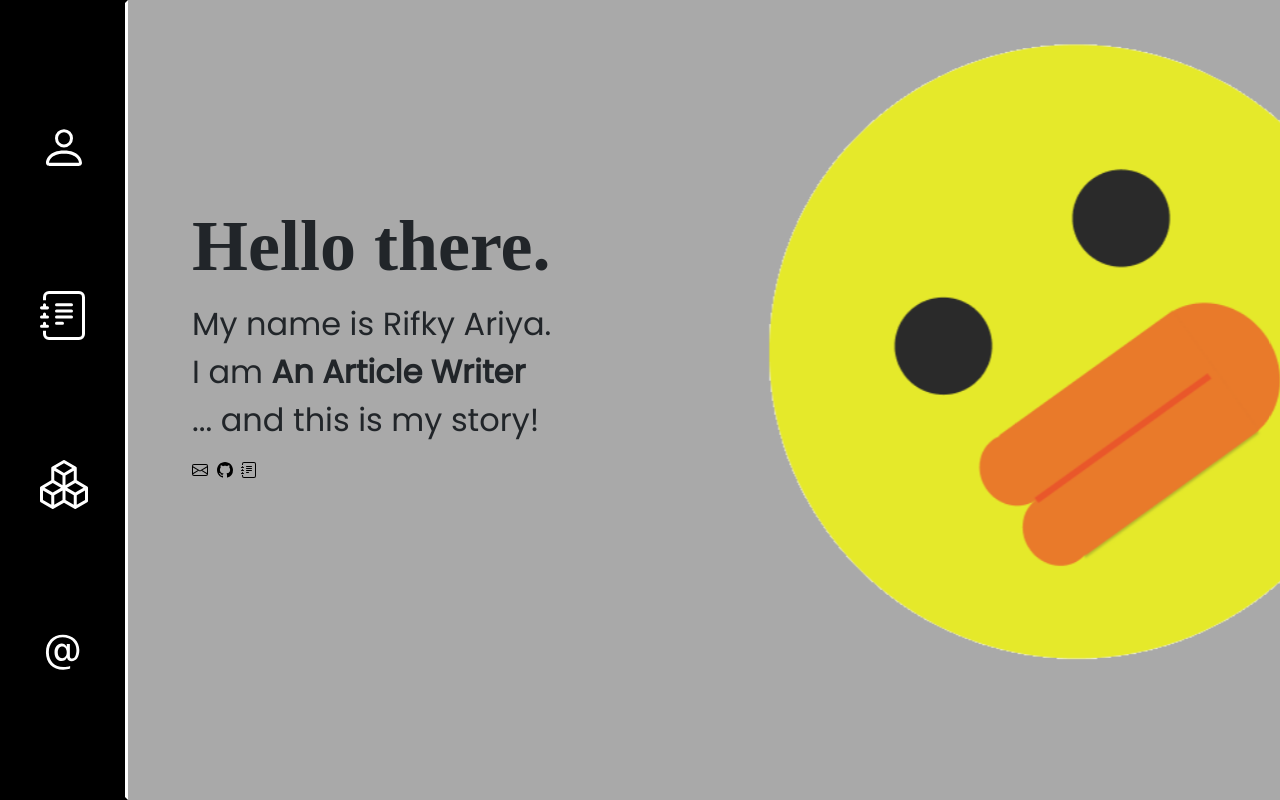
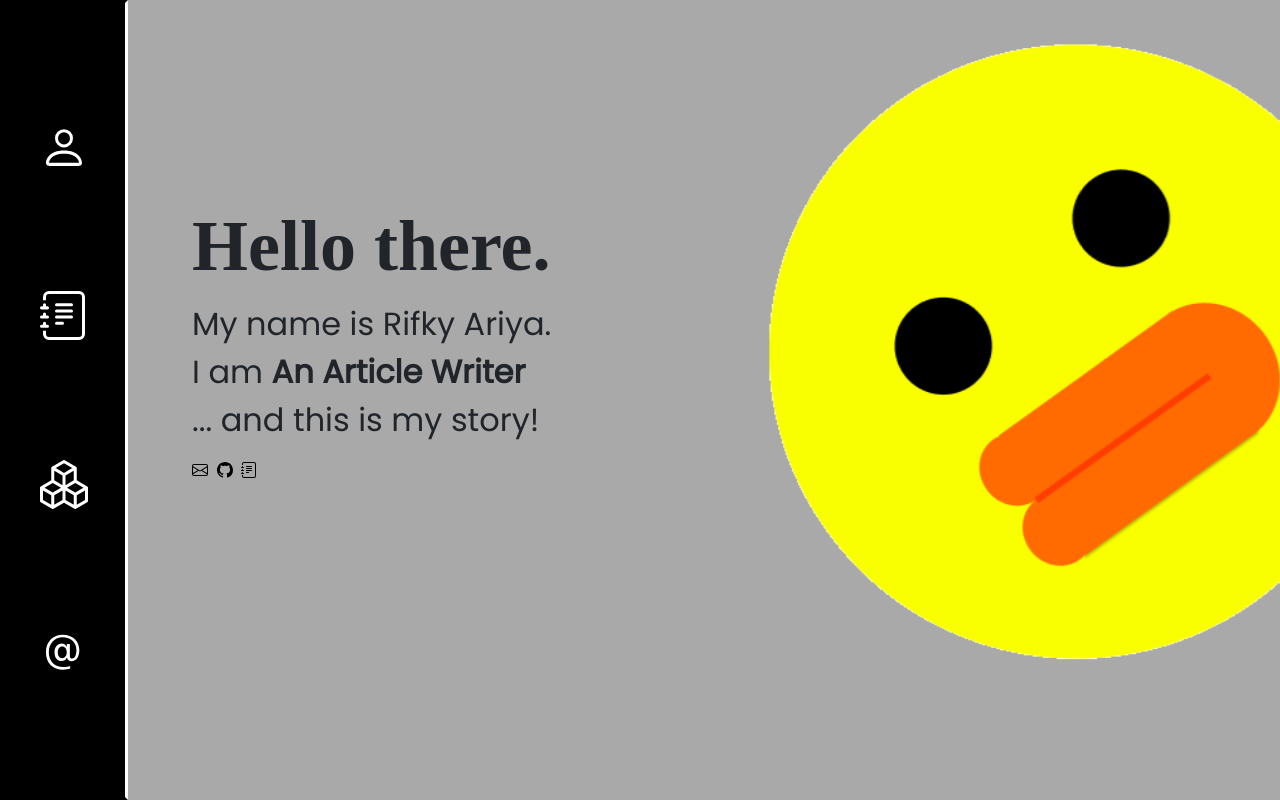
Before and after one commit to rif42/portofolio, a React (Create React App) app: page / in a window 1280 px wide. Built offline with nearby package versions, Linux system fonts and the light colour scheme; a web font is replaced by a local one.

Commit message:
idk why opacity keeps showing 1%

```diff
--- a/src/profile/Profile.css
+++ b/src/profile/Profile.css
@@ -25,7 +25,6 @@
     top:3vw;
     left:90vw;
     height:50vw;
-    opacity: 75%;
     animation: goingin 3s;
     animation-direction: normal;
     animation-timing-function: ease-out;
```
